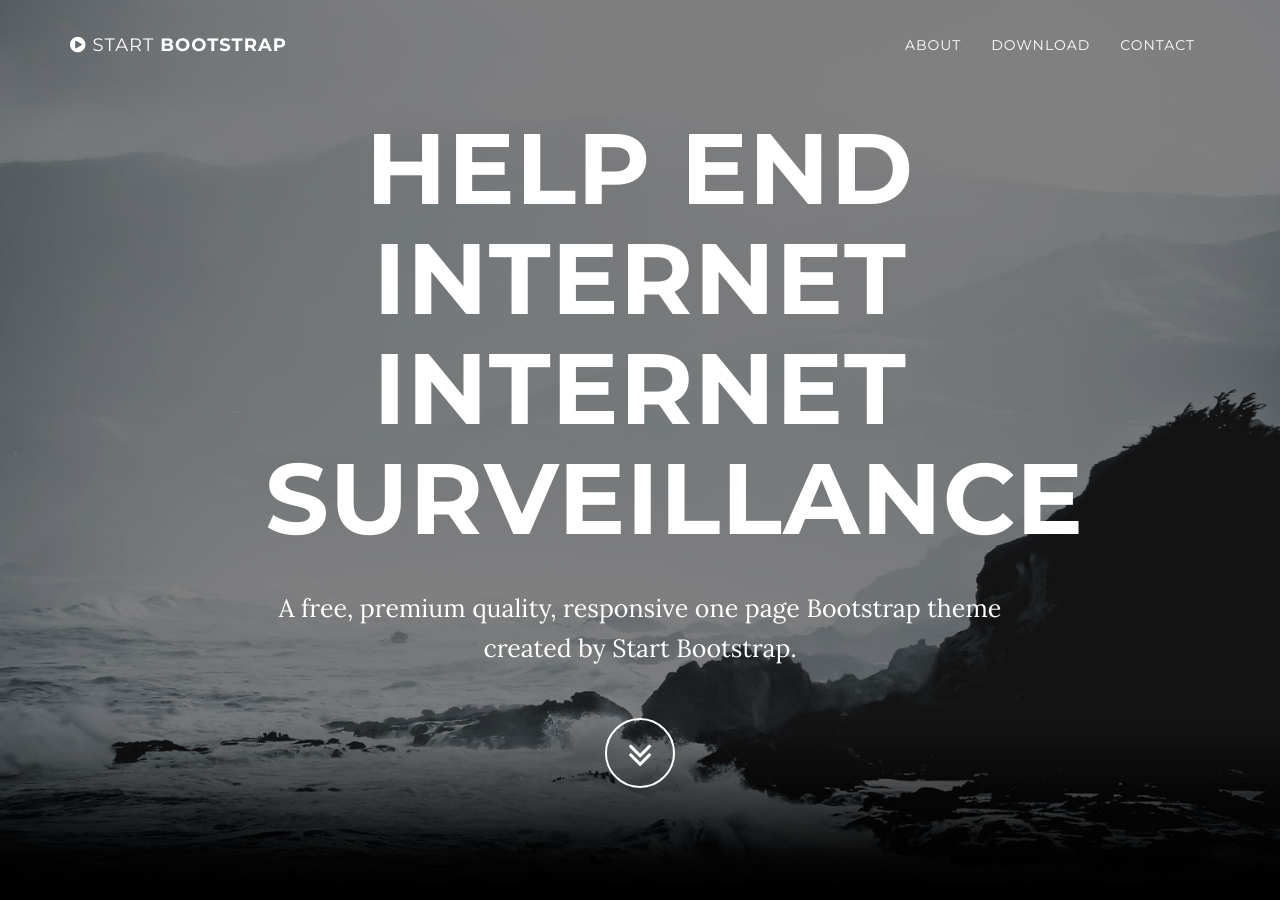
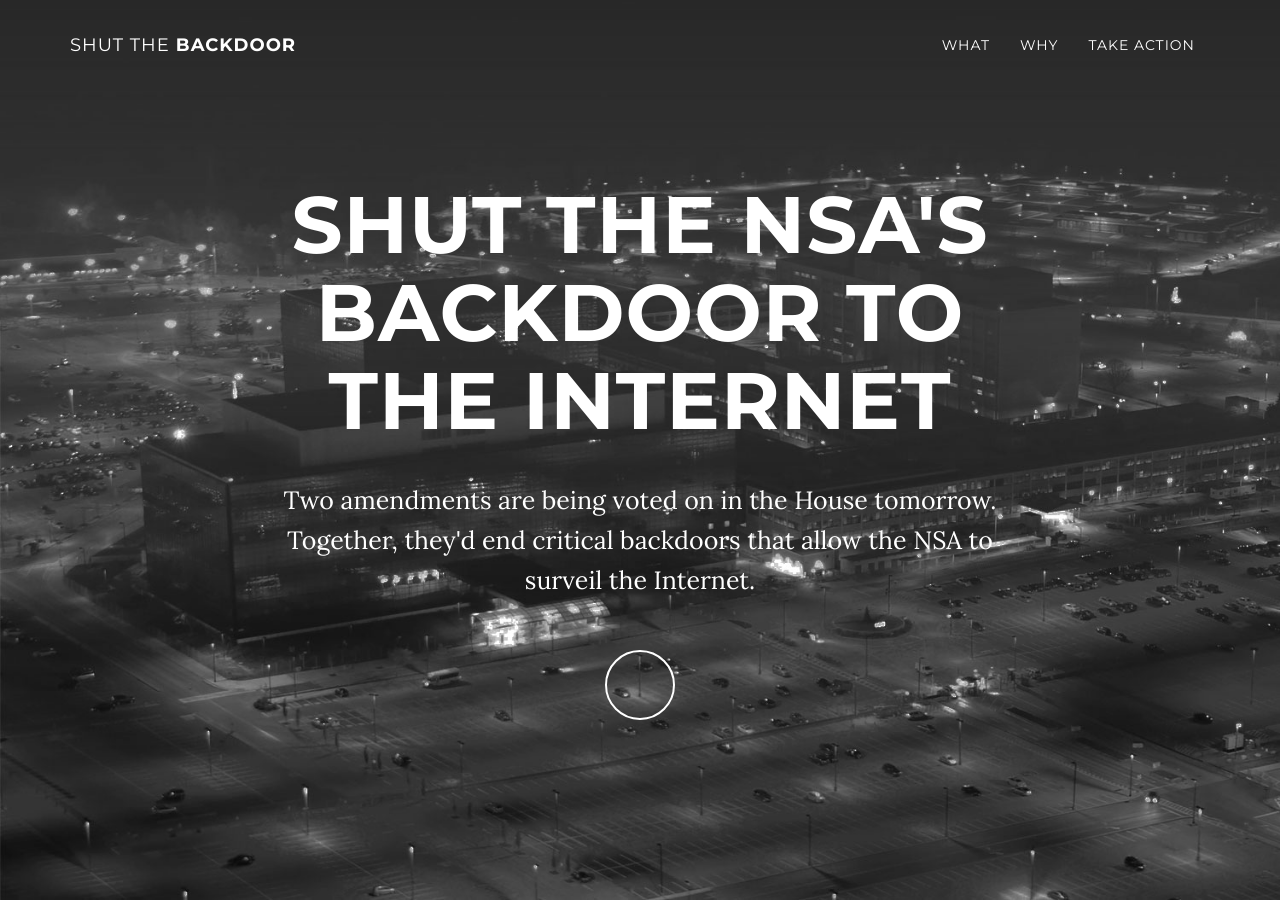
Before and after one commit to tfrce/shutthebackdoor, a Jekyll site: the page index.html, which Jekyll copies as it is, in a window 1280 px wide and 900 px high. Built offline with Jekyll 4.4.1, drawn with Linux system fonts in a browser that asks for light colours; nearby versions of some CDN libraries; some of the changed text lies outside the part shown.

Commit message:
Font icon changes, new bg, CNAME.

```diff
--- /dev/null
+++ b/CNAME
@@ -0,0 +1 @@
+shutthebackdoor.net
--- a/css/grayscale.css
+++ /dev/null
@@ -1,349 +0,0 @@
-body {
-    width: 100%;
-    height: 100%;
-    font-family: Lora,"Helvetica Neue",Helvetica,Arial,sans-serif;
-    color: #fff;
-    background-color: #000;
-}
-
-html {
-    width: 100%;
-    height: 100%;
-}
-
-h1,
-h2,
-h3,
-h4,
-h5,
-h6 {
-    margin: 0 0 35px;
-    text-transform: uppercase;
-    font-family: Montserrat,"Helvetica Neue",Helvetica,Arial,sans-serif;
-    font-weight: 700;
-    letter-spacing: 1px;
-}
-
-p {
-    margin: 0 0 25px;
-    font-size: 18px;
-    line-height: 1.5;
-}
-
-@media(min-width:767px) {
-    p {
-        margin: 0 0 35px;
-        font-size: 20px;
-        line-height: 1.6;
-    }
-}
-
-a {
-    color: #28c3ab;
-    -webkit-transition: all .2s ease-in-out;
-    -moz-transition: all .2s ease-in-out;
-    transition: all .2s ease-in-out;
-}
-
-a:hover,
-a:focus {
-    text-decoration: none;
-    color: #176e61;
-}
-
-.light {
-    font-weight: 400;
-}
-
-.navbar {
-    margin-bottom: 0;
-    border-bottom: 1px solid rgba(255,255,255,.3);
-    text-transform: uppercase;
-    font-family: Montserrat,"Helvetica Neue",Helvetica,Arial,sans-serif;
-    background-color: #000;
-}
-
-.navbar-brand {
-    font-weight: 700;
-}
-
-.navbar-brand:focus {
-    outline: 0;
-}
-
-.navbar-custom a {
-    color: #fff;
-}
-
-.navbar-custom .nav li a {
-    -webkit-transition: background .3s ease-in-out;
-    -moz-transition: background .3s ease-in-out;
-    transition: background .3s ease-in-out;
-}
-
-.navbar-custom .nav li a:hover,
-.navbar-custom .nav li a:focus,
-.navbar-custom .nav li.active {
-    outline: 0;
-    background-color: rgba(255,255,255,.2);
-}
-
-.navbar-toggle {
-    padding: 4px 6px;
-    font-size: 16px;
-    color: #fff;
-}
-
-.navbar-toggle:focus,
-.navbar-toggle:active {
-    outline: 0;
-}
-
-@media(min-width:767px) {
-    .navbar {
-        padding: 20px 0;
-        border-bottom: 0;
-        letter-spacing: 1px;
-        background: 0 0;
-        -webkit-transition: background .5s ease-in-out,padding .5s ease-in-out;
-        -moz-transition: background .5s ease-in-out,padding .5s ease-in-out;
-        transition: background .5s ease-in-out,padding .5s ease-in-out;
-    }
-
-    .top-nav-collapse {
-        padding: 0;
-        background-color: #000;
-    }
-
-    .navbar-custom.top-nav-collapse {
-        border-bottom: 1px solid rgba(255,255,255,.3);
-    }
-}
-
-.intro {
-    display: table;
-    width: 100%;
-    height: auto;
-    padding: 100px 0;
-    text-align: center;
-    color: #fff;
-    background: url(../img/intro-bg.jpg) no-repeat bottom center scroll;
-    background-color: #000;
-    -webkit-background-size: cover;
-    -moz-background-size: cover;
-    background-size: cover;
-    -o-background-size: cover;
-}
-
-.intro-body {
-    display: table-cell;
-    vertical-align: middle;
-}
-
-.brand-heading {
-    font-size: 40px;
-}
-
-.intro-text {
-    font-size: 18px;
-}
-
-@media(min-width:767px) {
-    .intro {
-        height: 100%;
-        padding: 0;
-    }
-
-    .brand-heading {
-        font-size: 100px;
-    }
-
-    .intro-text {
-        font-size: 25px;
-    }
-}
-
-.btn-circle {
-    width: 70px;
-    height: 70px;
-    margin-top: 15px;
-    padding: 7px 16px;
-    border: 2px solid #fff;
-    border-radius: 35px;
-    font-size: 40px;
-    color: #fff;
-    background: 0 0;
-    -webkit-transition: background .3s ease-in-out;
-    -moz-transition: background .3s ease-in-out;
-    transition: background .3s ease-in-out;
-}
-
-.btn-circle:hover,
-.btn-circle:focus {
-    outline: 0;
-    color: #fff;
-    background: rgba(255,255,255,.1);
-}
-
-.page-scroll .btn-circle i.animated {
-    -webkit-transition-property: -webkit-transform;
-    -webkit-transition-duration: 1s;
-    -moz-transition-property: -moz-transform;
-    -moz-transition-duration: 1s;
-}
-
-.page-scroll .btn-circle:hover i.animated {
-    -webkit-animation-name: pulse;
-    -moz-animation-name: pulse;
-    -webkit-animation-duration: 1.5s;
-    -moz-animation-duration: 1.5s;
-    -webkit-animation-iteration-count: infinite;
-    -moz-animation-iteration-count: infinite;
-    -webkit-animation-timing-function: linear;
-    -moz-animation-timing-function: linear;
-}
-
-@-webkit-keyframes pulse {
-    0 {
-        -webkit-transform: scale(1);
-        transform: scale(1);
-    }
-
-    50% {
-        -webkit-transform: scale(1.2);
-        transform: scale(1.2);
-    }
-
-    100% {
-        -webkit-transform: scale(1);
-        transform: scale(1);
-    }
-}
-
-@-moz-keyframes pulse {
-    0 {
-        -moz-transform: scale(1);
-        transform: scale(1);
-    }
-
-    50% {
-        -moz-transform: scale(1.2);
-        transform: scale(1.2);
-    }
-
-    100% {
-        -moz-transform: scale(1);
-        transform: scale(1);
-    }
-}
-
-.content-section {
-    padding-top: 100px;
-}
-
-.download-section {
-    width: 100%;
-    padding: 50px 0;
-    color: #fff;
-    background: url(../img/downloads-bg.jpg) no-repeat center center scroll;
-    background-color: #000;
-    -webkit-background-size: cover;
-    -moz-background-size: cover;
-    background-size: cover;
-    -o-background-size: cover;
-}
-
-#map {
-    width: 100%;
-    height: 200px;
-    margin-top: 100px;
-}
-
-@media(min-width:767px) {
-    .content-section {
-        padding-top: 250px;
-    }
-
-    .download-section {
-        padding: 100px 0;
-    }
-
-    #map {
-        height: 400px;
-        margin-top: 250px;
-    }
-}
-
-.btn {
-    text-transform: uppercase;
-    font-family: Montserrat,"Helvetica Neue",Helvetica,Arial,sans-serif;
-    font-weight: 400;
-    -webkit-transition: all .3s ease-in-out;
-    -moz-transition: all .3s ease-in-out;
-    transition: all .3s ease-in-out;
-}
-
-.btn-default {
-    border: 1px solid #28c3ab;
-    color: #28c3ab;
-    background-color: transparent;
-}
-
-.btn-default:hover,
-.btn-default:focus {
-    border: 1px solid #28c3ab;
-    outline: 0;
-    color: #000;
-    background-color: #28c3ab;
-}
-
-.btn-huge {
-    padding: 25px;
-    font-size: 26px;
-}
-
-.banner-social-buttons {
-    margin-top: 0;
-}
-
-@media(max-width:1199px) {
-    ul.banner-social-buttons {
-        margin-top: 15px;
-    }
-}
-
-@media(max-width:767px) {
-    ul.banner-social-buttons>li {
-        display: block;
-        margin-bottom: 20px;
-        padding: 0;
-    }
-
-    ul.banner-social-buttons>li:last-child {
-        margin-bottom: 0;
-    }
-}
-
-::-moz-selection {
-    text-shadow: none;
-    background: #fcfcfc;
-    background: rgba(255,255,255,.2);
-}
-
-::selection {
-    text-shadow: none;
-    background: #fcfcfc;
-    background: rgba(255,255,255,.2);
-}
-
-img::selection {
-    background: 0 0;
-}
-
-img::-moz-selection {
-    background: 0 0;
-}
-
-body {
-    webkit-tap-highlight-color: rgba(255,255,255,.2);
-}
--- a/css/grayscale.less
+++ b/css/grayscale.less
@@ -169,7 +169,7 @@
     }
 
     .brand-heading {
-        font-size: 100px;
+        font-size: 80px;
     }
 
     .intro-text {
--- /dev/null
+++ b/css/iconfont.css
@@ -0,0 +1,46 @@
+@font-face {
+	font-family: 'icomoon';
+	src:url('fonts/icomoon.eot?-x940sc');
+	src:url('fonts/icomoon.eot?#iefix-x940sc') format('embedded-opentype'),
+		url('fonts/icomoon.woff?-x940sc') format('woff'),
+		url('fonts/icomoon.ttf?-x940sc') format('truetype'),
+		url('fonts/icomoon.svg?-x940sc#icomoon') format('svg');
+	font-weight: normal;
+	font-style: normal;
+}
+
+[class^="icon-"], [class*=" icon-"] {
+	font-family: 'icomoon';
+	speak: none;
+	font-style: normal;
+	font-weight: normal;
+	font-variant: normal;
+	text-transform: none;
+	line-height: 1;
+
+	/* Better Font Rendering =========== */
+	-webkit-font-smoothing: antialiased;
+	-moz-osx-font-smoothing: grayscale;
+}
+
+.icon-facebook-square:before {
+	content: "\f082";
+}
+.icon-twitter:before {
+	content: "\f099";
+}
+.icon-facebook:before {
+	content: "\f09a";
+}
+.icon-github:before {
+	content: "\f09b";
+}
+.icon-google-plus-square:before {
+	content: "\f0d4";
+}
+.icon-angle-double-down:before {
+	content: "\f103";
+}
+.icon-exit:before {
+	content: "\e604";
+}
--- a/index.html
+++ b/index.html
@@ -7,18 +7,18 @@
     <meta name="description" content="">
     <meta name="author" content="">
 
-    <title>Grayscale - Free One Page Theme for Bootstrap 3</title>
+    <title>Shut the NSA's Internet Backdoor</title>
 
     <!-- Bootstrap Core CSS -->
     <link href="//netdna.bootstrapcdn.com/bootstrap/3.0.3/css/bootstrap.min.css" rel="stylesheet" type="text/css">
 
     <!-- Fonts -->
-    <link href="//netdna.bootstrapcdn.com/font-awesome/4.0.3/css/font-awesome.min.css" rel="stylesheet" type="text/css">
+    <link href="css/iconfont.css" rel="stylesheet" type="text/css">
     <link href='//fonts.googleapis.com/css?family=Lora:400,700,400italic,700italic' rel='stylesheet' type='text/css'>
     <link href='//fonts.googleapis.com/css?family=Montserrat:400,700' rel='stylesheet' type='text/css'>
 
     <!-- Custom Theme CSS -->
-    <link href="css/grayscale.css" rel="stylesheet">
+    <link href="css/grayscale.less.css" rel="stylesheet">
 
 </head>
 
@@ -31,7 +31,7 @@
                     <i class="fa fa-bars"></i>
                 </button>
                 <a class="navbar-brand" href="#page-top">
-                    <i class="fa fa-play-circle"></i>  <span class="light">Start</span> Bootstrap
+                    <i class="fa fa-play-circle"></i>  <span class="light">Shut The</span> Backdoor
                 </a>
             </div>
 
@@ -43,13 +43,13 @@
                         <a href="#page-top"></a>
                     </li>
                     <li class="page-scroll">
-                        <a href="#about">About</a>
+                        <a href="#about">What</a>
                     </li>
                     <li class="page-scroll">
-                        <a href="#download">Download</a>
+                        <a href="#download">Why</a>
                     </li>
                     <li class="page-scroll">
-                        <a href="#contact">Contact</a>
+                        <a href="#contact">Take Action</a>
                     </li>
                 </ul>
             </div>
@@ -63,8 +63,8 @@
             <div class="container">
                 <div class="row">
                     <div class="col-md-8 col-md-offset-2">
-                        <h1 class="brand-heading">Help End Internet Internet Surveillance</h1>
-                        <p class="intro-text">A free, premium quality, responsive one page Bootstrap theme created by Start Bootstrap.</p>
+                        <h1 class="brand-heading">Shut the NSA's Backdoor to the Internet</h1>
+                        <p class="intro-text">Two amendments are being voted on in the House tomorrow. Together, they'd end critical backdoors that allow the NSA to surveil the Internet. </p>
                         <div class="page-scroll">
                             <a href="#about" class="btn btn-circle">
                                 <i class="fa fa-angle-double-down animated"></i>
@@ -79,7 +79,7 @@
     <section id="about" class="container content-section text-center">
         <div class="row">
             <div class="col-lg-8 col-lg-offset-2">
-                <h2>About Grayscale</h2>
+                <h2>What do the Amendments do </h2>
                 <p>Grayscale is a premium quality, free Bootstrap 3 theme created by Start Bootstrap. It can be yours right now, all you need to do is download the template on the preview page. You can use this template for any purpose, personal or commercial.</p>
                 <p>This striking, black and white theme features stock photographs by <a href="http://gratisography.com/">Gratisography</a> along with a custom Google Map skin courtesy of <a href="http://snazzymaps.com/">Snazzy Maps</a>.</p>
                 <p>With this template, just the slightest splash of color can make a huge impact on the overall presentation and design.</p>
@@ -124,9 +124,6 @@
     <script src="//netdna.bootstrapcdn.com/bootstrap/3.0.3/js/bootstrap.min.js"></script>
     <script src="//cdnjs.cloudflare.com/ajax/libs/jquery-easing/1.3/jquery.easing.min.js"></script>
 
-    <!-- Google Maps API Key - You will need to use your own API key to use the map feature -->
-    <script type="text/javascript" src="//maps.googleapis.com/maps/api/js?key=AIzaSyCRngKslUGJTlibkQ3FkfTxj3Xss1UlZDA&sensor=false"></script>
-
     <!-- Custom Theme JavaScript -->
     <script src="js/grayscale.js"></script>
 
```
Also changed, not shown: css/grayscale.less.css, fonts/glyphicons-halflings-regular.ttf (deleted), fonts/glyphicons-halflings-regular.woff (deleted), fonts/icomoon.ttf (added), fonts/icomoon.woff (added), img/intro-bg.jpg, 5 other files.
